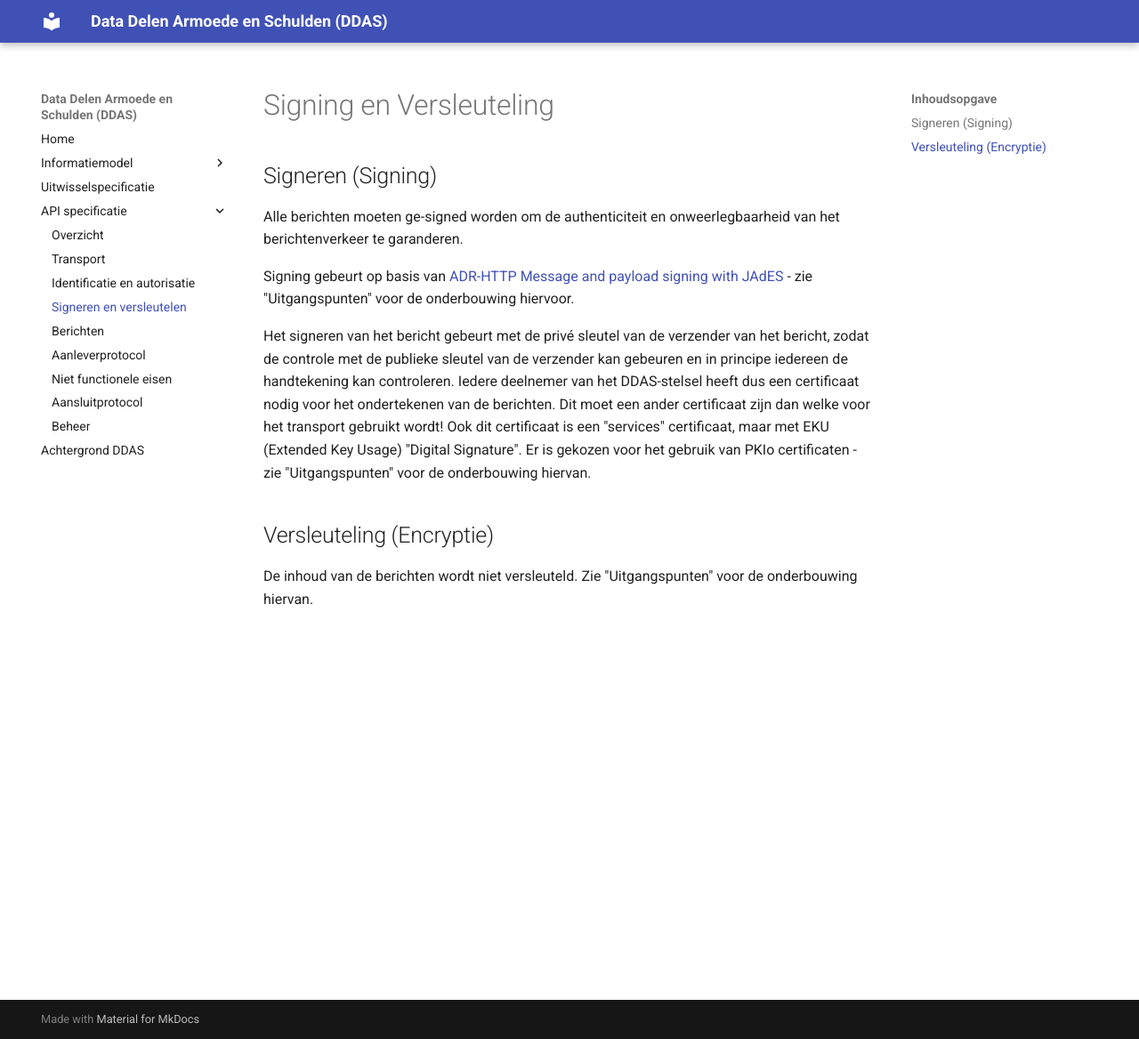
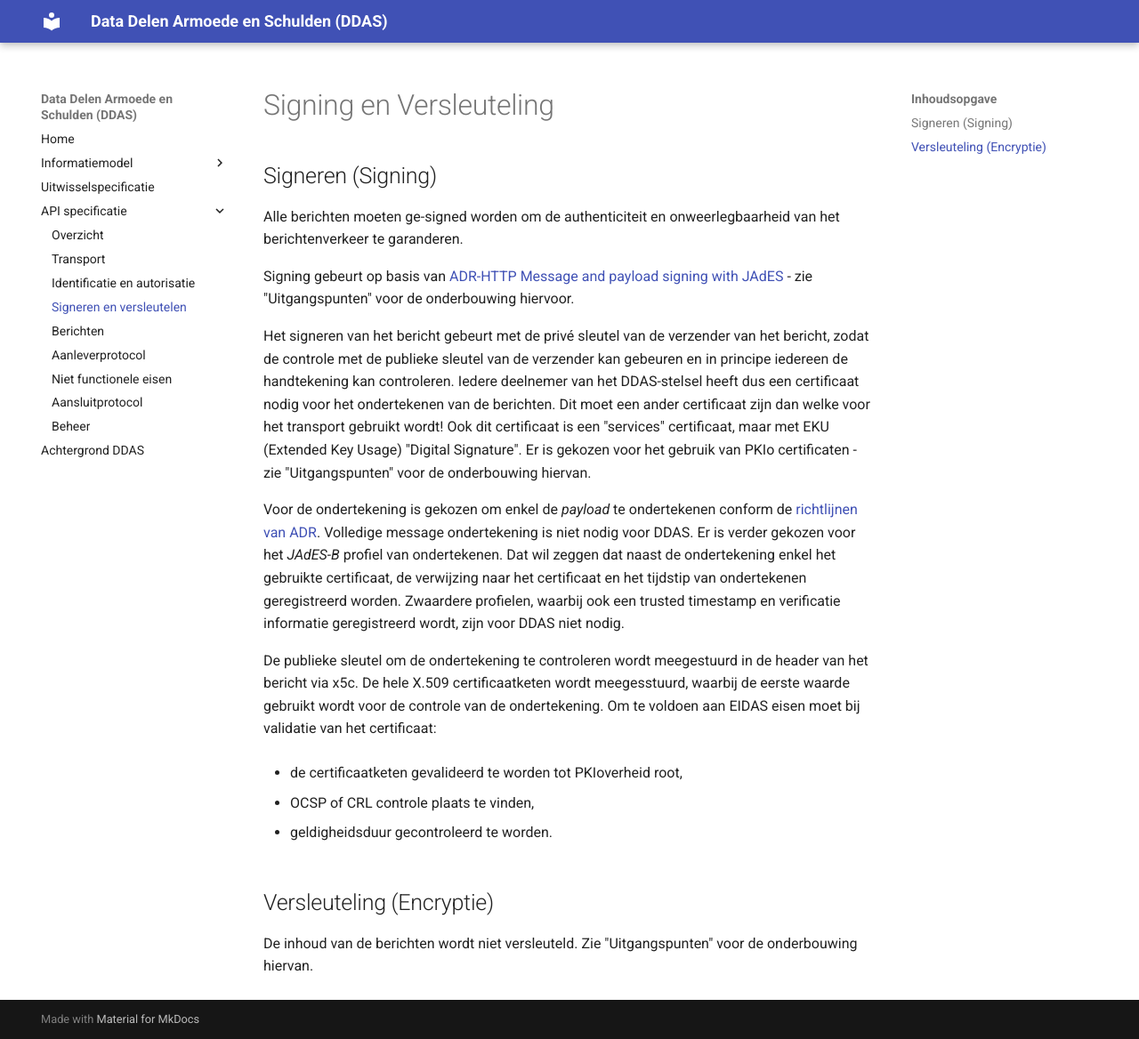
Before and after one commit to Govert-Claus/DDAS-API, an MkDocs documentation site: the page built from docs/signing-encryptie.md, in a window 1280 px wide and 1168 px high. Shown: the whole window at 89% size. Built offline with MkDocs 1.6.1 and Material for MkDocs 9.7.7, drawn with Linux system fonts in a browser that asks for light colours; the version menu is left out.

Commit message:
signing in header

```diff
--- a/docs/signing-encryptie.md
+++ b/docs/signing-encryptie.md
@@ -10,6 +10,18 @@ Signing gebeurt op basis van [ADR-HTTP Message and payload signing with JAdES](h
 Het signeren van het bericht gebeurt met de privé sleutel van de verzender van het bericht, zodat de controle met de publieke sleutel van de verzender kan gebeuren en in principe iedereen de handtekening kan controleren. Iedere deelnemer van het DDAS-stelsel heeft dus een certificaat nodig voor het ondertekenen van de berichten. Dit moet een ander certificaat zijn dan welke voor het transport gebruikt wordt! Ook dit certificaat is een "services" certificaat, maar met EKU (Extended Key Usage) "Digital Signature".
 Er is gekozen voor het gebruik van PKIo certificaten - zie "Uitgangspunten" voor de onderbouwing hiervan.
 
+Voor de ondertekening is gekozen om enkel de *payload* te ondertekenen conform de [richtlijnen van ADR](https://geonovum.github.io/KP-APIs/API-strategie-modules/signing-jades/#payload-signing). Volledige message ondertekening is niet nodig voor DDAS.
+Er is verder gekozen voor het *JAdES-B* profiel van ondertekenen. Dat wil zeggen dat naast de ondertekening enkel het gebruikte certificaat, de verwijzing naar het certificaat en het tijdstip van ondertekenen geregistreerd worden. Zwaardere profielen, waarbij ook een trusted timestamp en verificatie informatie geregistreerd wordt, zijn voor DDAS niet nodig.
+
+De publieke sleutel om de ondertekening te controleren wordt meegestuurd in de header van het bericht via x5c. De hele X.509 certificaatketen wordt meegesstuurd, waarbij de eerste waarde gebruikt wordt voor de controle van de ondertekening.
+Om te voldoen aan EIDAS eisen moet bij validatie van het certificaat:
+
+- de certificaatketen gevalideerd te worden tot PKIoverheid root,
+
+- OCSP of CRL controle plaats te vinden,
+
+- geldigheidsduur gecontroleerd te worden.
+
 
 ## Versleuteling (Encryptie)
 
```
Also changed, not shown: docs/aansluitprotocol.md (+1 -1 lines), docs/berichten.md (+6 -6 lines), 2 other files.
